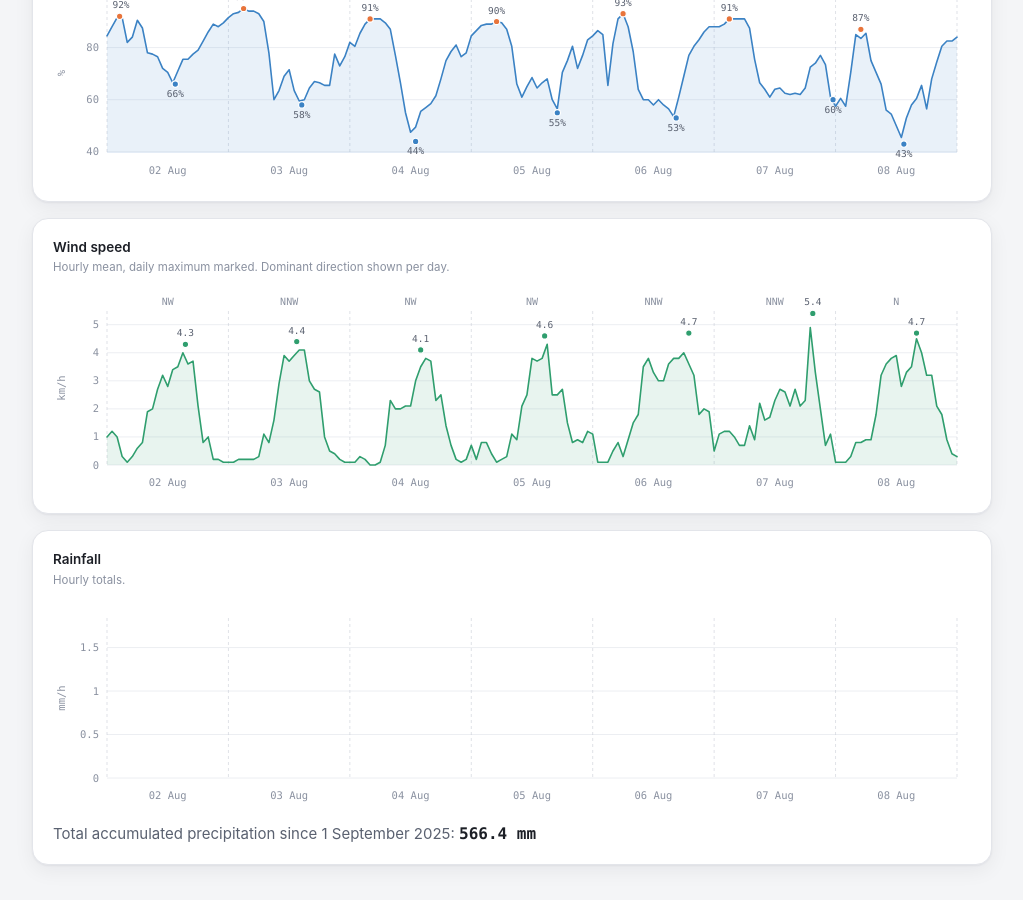
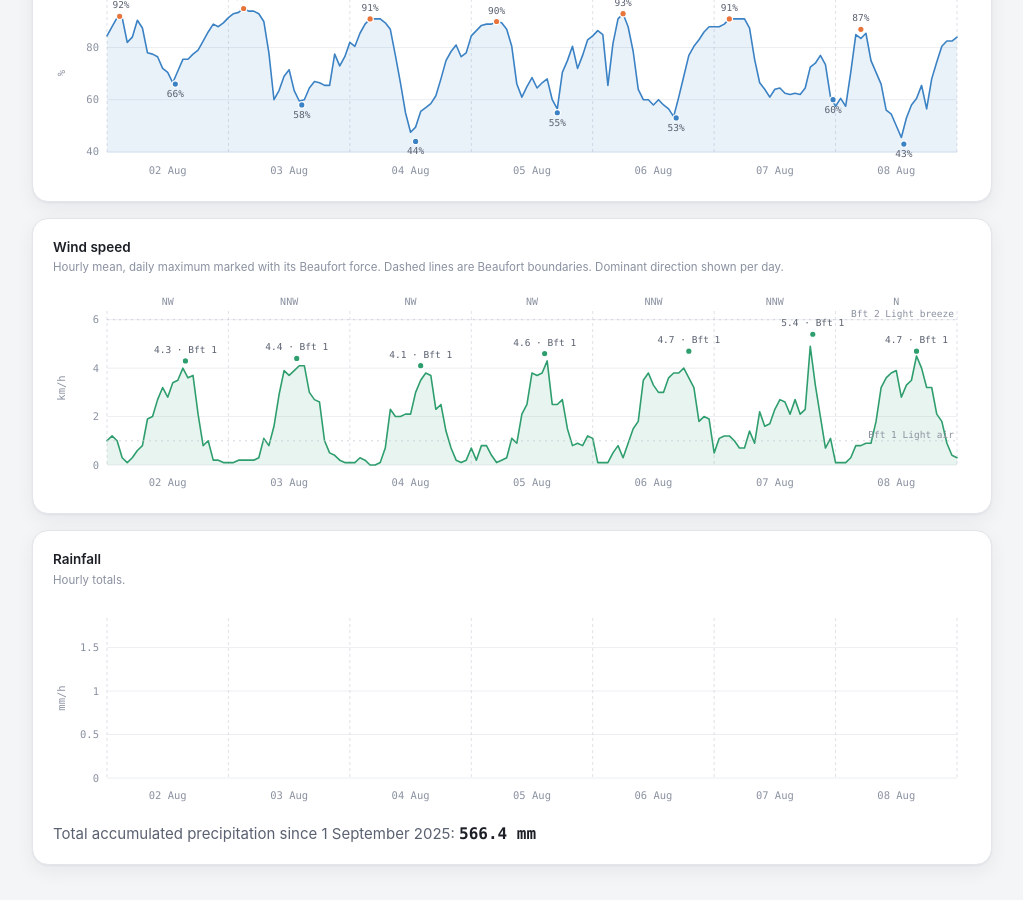
Before and after one commit to ryanvella9/ryanvella9.github.io, a Jekyll site: the page built from _pages/environmental-monitoring.html, in a window 1280 px wide and 900 px high, scrolled down 912 px. Shown: the whole window, without its empty margins (128-1151 px from the left). Built offline with Jekyll 4.4.1, drawn with Linux system fonts in a browser that asks for light colours; part of the change alters nothing that is shown.

Commit message:
Show Beaufort boundaries and force labels on the wind chart

```diff
--- a/_pages/environmental-monitoring.html
+++ b/_pages/environmental-monitoring.html
@@ -223,7 +223,7 @@ footer a{color:var(--ink-2)}
     <div class="shead"><h2>Weather · Froggit WH3000</h2><span class="meta" id="meta-weather"></span></div>
     <div class="card board"><h3>Temperature</h3><p class="cap">Hourly mean, with daily maximum and minimum marked.</p><div class="plot" id="p-temp"></div></div>
     <div class="card board"><h3>Relative humidity</h3><p class="cap">Hourly mean, with daily maximum and minimum marked.</p><div class="plot" id="p-rh"></div></div>
-    <div class="card board"><h3>Wind speed</h3><p class="cap">Hourly mean, daily maximum marked. Dominant direction shown per day.</p><div class="plot" id="p-wind"></div></div>
+    <div class="card board"><h3>Wind speed</h3><p class="cap">Hourly mean, daily maximum marked with its Beaufort force. Dashed lines are Beaufort boundaries. Dominant direction shown per day.</p><div class="plot" id="p-wind"></div></div>
     <div class="card board"><h3>Rainfall</h3><p class="cap">Hourly totals.</p><div class="plot" id="p-rain"></div><p class="accum" id="cap-rain"></p></div>
   </section>
 
@@ -538,6 +538,22 @@ function makePlot(host, opts){
       "font-size": 9.5 });
     tx.setAttribute("class", "mono");
     tx.textContent = label;
+    api.add(tx);
+  };
+  /* A horizontal reference line with a label at the right margin. Skipped
+     silently when the value falls outside the visible range, so a caller can
+     offer a whole scale and only the part that applies gets drawn. */
+  api.threshold = (v, text) => {
+    if (!isNum(v) || v <= lo || v >= hi) return;
+    const y = Y(v);
+    api.add(el("line", { x1: pad.l, y1: y, x2: pad.l + iw, y2: y,
+      stroke: css("--axis"), "stroke-width": 1, "stroke-dasharray": "2 4",
+      opacity: .75 }));
+    if (!text) return;
+    const tx = el("text", { x: pad.l + iw - 3, y: y - 3, "text-anchor": "end",
+      fill: css("--ink-3"), "font-size": 9.5 });
+    tx.setAttribute("class", "mono");
+    tx.textContent = text;
     api.add(tx);
   };
   api.topLabel = (t, text) => {
@@ -956,14 +972,38 @@ function drawWeather(){
       if (isNum(d.rhmin)) p.marker(d.rhmin_t, d.rhmin, css("--c-cold"), Math.round(d.rhmin) + "%", true);
     }}});
 
-  /* wind + dominant direction */
+  /* wind + dominant direction, against the Beaufort scale */
+  //
+  // The y-axis is stretched to the first Beaufort boundary above the week's
+  // peak. Two reasons: there is then always a band edge visible to read the
+  // trace against, and a calm week stops being autoscaled until a 5 km/h
+  // breeze fills the panel and looks like weather. Where the wind does get up,
+  // this changes nothing — the boundary is already inside the range.
+  const windMax = Math.max(0, ...zip(h.t, h.wind).map(x => x[1]).filter(isNum),
+                           ...w.daily.map(d => d.wmax).filter(isNum));
+  const nextBft = (BEAUFORT.find(b => b[0] > windMax) || [])[0];
   chartSimple("#p-wind", { src: zip(h.t, h.wind), colour: css("--c-wind"),
     name: "Wind", unit: "km/h", yLabel: "km/h", yMin: 0, pad: { t: 26 },
-    after: p => { for (const d of w.daily){
-      if (isNum(d.wmax)) p.marker(d.wmax_t, d.wmax, css("--c-wind"), d.wmax.toFixed(1));
-      if (d.dir){ const mid = dayKeyTs(d.date) + 43200;
-        if (mid > p.t0 && mid < p.t1) p.topLabel(mid, d.dir); }
-    }}});
+    yMax: isNum(nextBft) ? nextBft * 1.06 : null,
+    after: p => {
+      /* Beaufort boundaries as reference lines. The whole scale is offered and
+         threshold() draws only what falls inside the plot, so a calm week shows
+         forces 1-2 and a gale week extends itself without any code change.
+         Each line sits at the force's lower bound and is named for the band
+         above it, which is how the scale is defined. */
+      for (let f = 1; f < BEAUFORT.length; f++)
+        p.threshold(BEAUFORT[f - 1][0], `Bft ${f} ${BEAUFORT[f][1]}`);
+
+      for (const d of w.daily){
+        if (isNum(d.wmax)){
+          const bf = beaufort(d.wmax);
+          p.marker(d.wmax_t, d.wmax, css("--c-wind"),
+                   d.wmax.toFixed(1) + (bf ? ` · Bft ${bf.f}` : ""));
+        }
+        if (d.dir){ const mid = dayKeyTs(d.date) + 43200;
+          if (mid > p.t0 && mid < p.t1) p.topLabel(mid, d.dir); }
+      }
+    }});
 
   /* rainfall bars */
   const rainPts = zip(h.t, h.rain).filter(p => isNum(p[1]));
```
